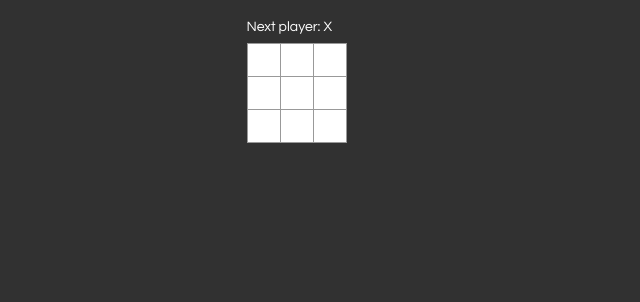
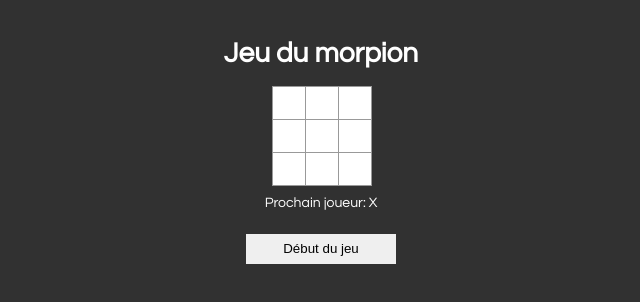
Before and after one commit to julienalbt/tic_tac_react, a React app: page / in a window 1280 px wide. Shown: the whole page, without its empty margins (319-959 px from the left). Built offline with nearby package versions, Linux system fonts and the light colour scheme.

Commit message:
end of game + location

```diff
--- a/src/index.css
+++ b/src/index.css
@@ -6,17 +6,28 @@ body {
   }
 
   ol, ul {
-    padding-left: 30px;
+    padding: 0;
+    list-style: none;
+    text-align: center;
+  }
+
+  .jump-btn {
+    border: none;
+    width: 150px;
+    height: 30px;
+    margin: 10px 0;
+    cursor: pointer;
+    transition: 1s;
+  }
+
+  .jump-btn:hover {
+    background-color: aqua;
   }
 
   .board-row:after {
     clear: both;
     content: "";
     display: table;
-  }
-
-  .status {
-    margin-bottom: 10px;
   }
 
   .square {
@@ -38,17 +49,24 @@ body {
     outline: none;
   }
 
+  .square:hover {
+    background-color: aqua;
+    cursor: pointer;
+  }
+
   .kbd-navigation .square:focus {
     background: #ddd;
   }
 
   .game {
     display: flex;
-    flex-direction: row;
-    justify-content: center;
+    flex-direction: column;
     align-items: center;
   }
 
   .game-info {
-    margin-left: 20px;
+    display: flex;
+    flex-direction: column;
+    align-items: center;
+    margin-top: 10px;
   }
--- a/src/index.js
+++ b/src/index.js
@@ -1,6 +1,6 @@
-import React from 'react';
-import ReactDOM from 'react-dom';
-import './index.css';
+import React from "react";
+import ReactDOM from "react-dom";
+import "./index.css";
 
 function Square(props) {
   return (
@@ -11,59 +11,18 @@ import './index.css';
 }
 
 class Board extends React.Component {
-    constructor(props) {
-      super(props);
-      this.state = {
-        squares: Array(9).fill(null),
-        xIsNext: true,
-      };
-    }
-
   renderSquare(i) {
     return (
       <Square
-          value={this.state.squares[i]}
-          onClick={() => this.handleClick(i)}
+        value={this.props.squares[i]}
+        onClick={() => this.props.onClick(i)}
       />
     );
   }
 
-    handleClick(i) {
-      const squares = this.state.squares.slice();
-
-      if (calculateWinner(squares) || squares[i]) {
-        return;
-      }
-      squares[i] = this.state.xIsNext ? 'X' : 'O';
-      this.setState({
-        squares: squares,
-        xIsNext: !this.state.xIsNext,
-      });
-    }
-
   render() {
-      const squares = this.state.squares.slice();
-      const winner = calculateWinner(this.state.squares);
-      let status;
-      let fullArray = [];
-      if (winner) {
-        status = 'Winner: ' + winner;
-      } else {
-        status = 'Next player: ' + (this.state.xIsNext ? 'X' : 'O');
-      }
-
-      for (let i = 0; i < this.state.squares.length; i++) {
-        if (squares[i] != null) {
-          fullArray.push(squares[i]);
-        }
-        if (fullArray.length === 9 && !winner) {
-          status = 'No winner';
-        }
-      }
-
     return (
       <div>
-          <div className="status">{status}</div>
         <div className="board-row">
           {this.renderSquare(0)}
           {this.renderSquare(1)}
@@ -85,15 +44,91 @@ import './index.css';
 }
 
 class Game extends React.Component {
+  constructor(props) {
+    super(props);
+    this.state = {
+      history: [
+        {
+          squares: Array(9).fill(null),
+        },
+      ],
+      stepNumber: 0,
+      xIsNext: true,
+    };
+  }
+
+  jumpTo(step) {
+    this.setState({
+      stepNumber: step,
+      xIsNext: (step % 2) === 0,
+    });
+  }
+
+  handleClick(i) {
+    const locations = [
+      [1, 1],
+      [2, 1],
+      [3, 1],
+      [1, 2],
+      [2, 2],
+      [3, 2],
+      [1, 3],
+      [2, 3],
+      [3, 3]
+    ];
+    const history = this.state.history.slice(0, this.state.stepNumber + 1);
+    const current = history[history.length - 1];
+    const squares = current.squares.slice();
+
+    if (calculateWinner(squares) || squares[i]) {
+      return;
+    }
+    squares[i] = this.state.xIsNext ? "X" : "O";
+    this.setState({
+      history: history.concat([
+        {
+          squares: squares,
+          location: locations[i],
+        },
+      ]),
+      stepNumber: history.length,
+      xIsNext: !this.state.xIsNext,
+    });
+  }
+
   render() {
+    const history = this.state.history;
+    const current = history[this.state.stepNumber];
+    const winner = calculateWinner(current.squares);
+
+    const moves = history.map((step, move) => {
+      const desc = move ? "Retour à l'étape " + move + " (" + history[move].location + ")"  : "Début du jeu";
+      return (
+        <li key={move}>
+          <button className="jump-btn" onClick={() => this.jumpTo(move)}>{desc}</button>
+        </li>
+      );
+    });
+
+    let status;
+    if (winner) {
+      status = "Vainqueur: " + winner;
+    } else {
+      status = "Prochain joueur: " + (this.state.xIsNext ? "X" : "O");
+    }
+
     return (
       <div className="game">
+      <h1>Jeu du morpion</h1>
         <div className="game-board">
-            <Board />
+          <Board
+            squares={current.squares}
+            onClick={(i) => this.handleClick(i)}
+          />
         </div>
         <div className="game-info">
-            <div>{/* status */}</div>
-            <ol>{/* TODO */}</ol>
+          <div>{status}</div>
+          <ol>{moves}</ol>
         </div>
       </div>
     );
@@ -102,10 +137,7 @@ import './index.css';
 
 // ========================================
 
-  ReactDOM.render(
-    <Game />,
-    document.getElementById('root')
-  );
+ReactDOM.render(<Game />, document.getElementById("root"));
 
 function calculateWinner(squares) {
   const lines = [
```
Lines whose indentation alone changed are shown as unchanged.
